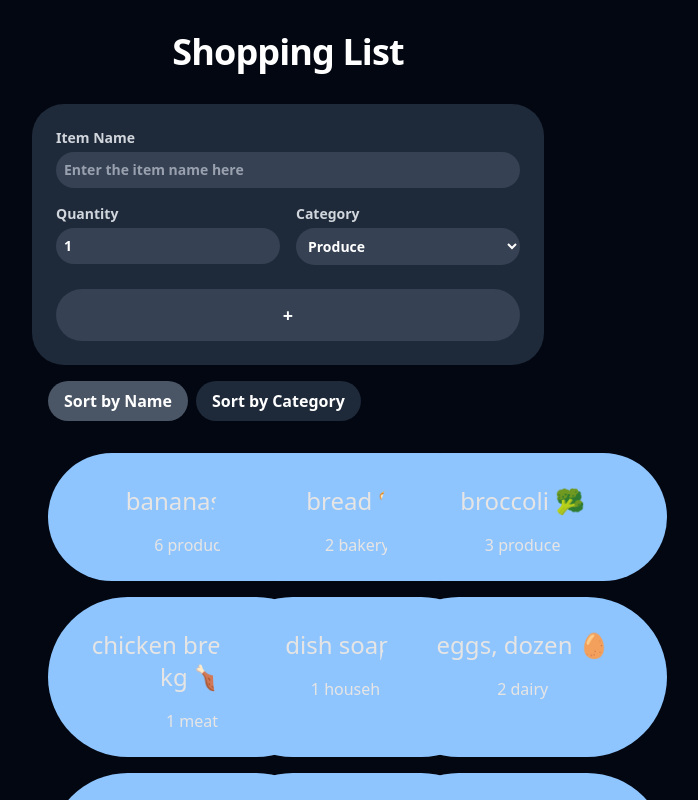
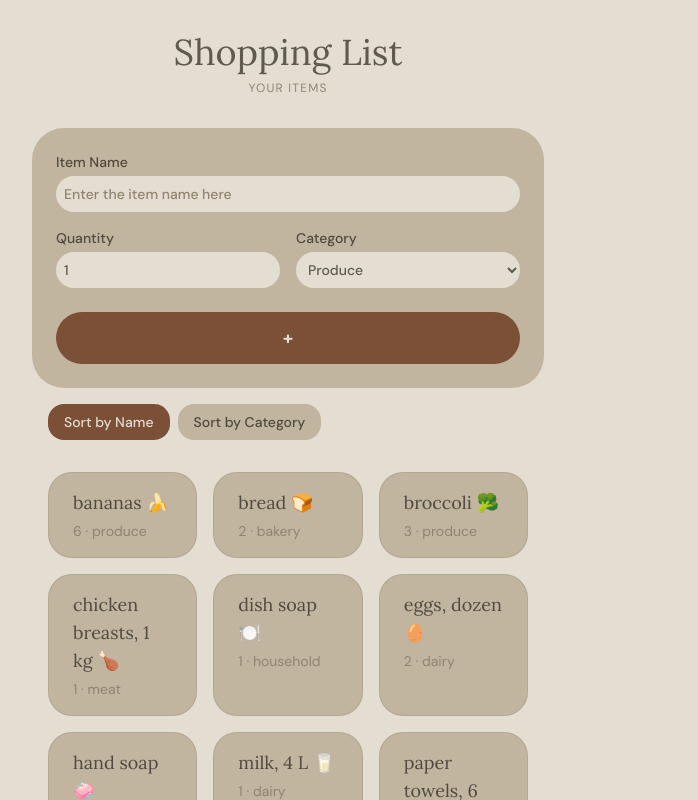
Before and after one commit to modulo-kaley/cprg306-assignments, a Next.js app: page /week-6 in a window 1280 px wide. Shown: the top 800 px of the page, without its empty margins (352-1050 px from the left). Built offline with nearby package versions, Linux system fonts and the light colour scheme.

Commit message:
mass styling configuration with claude using styling plan

```diff
--- a/app/week-6/Item.js
+++ b/app/week-6/Item.js
@@ -1,9 +1,18 @@
-export default function Item({name, quantity, category}){
-    return (
-        <li className="min-w-72 rounded-full border-double text-center text-stone-200 border-stone-600 p-4 shadow-cyan-800 bg-blue-300">
-            <h3 className="text-2xl m-4">{name}</h3>
-            <p className="justify-center mb-2">{quantity} {category}</p>
-        </li>
-
-    );
+export default function Item({ name, quantity, category }) {
+  return (
+    <li className="
+      rounded-lg
+      bg-earth-bison dark:bg-earth-soya
+      border border-earth-stonewall/30
+      px-6 py-4
+      flex flex-col gap-1
+    ">
+      <h3 className="font-serif text-lg text-earth-armadillo dark:text-earth-pearl">
+        {name}
+      </h3>
+      <p className="font-sans text-sm text-earth-stonewall dark:text-earth-oyster">
+        {quantity} · {category}
+      </p>
+    </li>
+  );
 }
--- a/app/week-6/ItemList.js
+++ b/app/week-6/ItemList.js
@@ -3,26 +3,30 @@ import Item from "./Item";
 import { useState } from "react";
 
 export default function ItemList({ items }) {
-    // --- Logic Zone ---
     const [sortBy, setSortBy] = useState("name");
     const sortedItems = [...items].sort((a, b) =>
-        // Read either a/b.name or a/b.category
-    a[sortBy].localeCompare(b[sortBy])
+        a[sortBy].localeCompare(b[sortBy])
     );
 
     return (
-        // --- Display Zone ---
-        // * React Fragment *
         <>
             <div className="flex gap-2 p-4">
                 <button
                     onClick={() => setSortBy("name")}
-                    className={`px-4 py-2 rounded-lg font-semibold ${sortBy === "name" ? "bg-gray-600" : "bg-gray-800"}`}>
+                    className={`px-4 py-2 rounded-md font-sans font-medium text-sm transition-colors duration-200 ${
+                        sortBy === "name"
+                        ? "bg-earth-copper text-earth-pearl"
+                        : "bg-earth-bison dark:bg-earth-soya text-earth-armadillo dark:text-earth-pearl hover:bg-earth-stonewall hover:text-earth-pearl"
+                    }`}>
                     Sort by Name
                 </button>
                 <button
                     onClick={() => setSortBy("category")}
-                    className={`px-4 py-2 rounded-lg font-semibold ${sortBy === "category" ? "bg-gray-600" : "bg-gray-800"}`}>
+                    className={`px-4 py-2 rounded-md font-sans font-medium text-sm transition-colors duration-200 ${
+                        sortBy === "category"
+                        ? "bg-earth-copper text-earth-pearl"
+                        : "bg-earth-bison dark:bg-earth-soya text-earth-armadillo dark:text-earth-pearl hover:bg-earth-stonewall hover:text-earth-pearl"
+                    }`}>
                     Sort by Category
                 </button>
             </div>
--- a/app/week-6/NewItem.js
+++ b/app/week-6/NewItem.js
@@ -19,14 +19,14 @@ export default function NewItem({ onAddItem }){
     };
 
     return (
-        <form onSubmit={handleSubmit} className="flex flex-col gap-4 bg-gray-800 rounded-xl p-6">
+        <form onSubmit={handleSubmit} className="flex flex-col gap-4 bg-earth-bison dark:bg-earth-soya rounded-xl p-6">
             <label
                 htmlFor="name"
-                className="flex flex-col gap-1 text-sm font-semibold text-gray-300">
+                className="flex flex-col gap-1 font-sans text-sm font-medium text-earth-armadillo dark:text-earth-pearl">
                 Item Name
                 <input
                     id="name"
-                    className="w-full p-2 rounded-lg bg-gray-700 text-white placeholder-gray-400 focus:outline-none focus:ring-2 focus:ring-gray-500"
+                    className="w-full p-2 rounded-lg bg-earth-pearl dark:bg-earth-armadillo text-earth-soya dark:text-earth-pearl placeholder-earth-stonewall focus:outline-none focus:ring-2 focus:ring-earth-copper"
                     type="text"
                     placeholder="Enter the item name here"
                     value={name}
@@ -38,11 +38,11 @@ export default function NewItem({ onAddItem }){
             <div className="flex gap-4">
                 <label
                     htmlFor="quantity"
-                    className="flex flex-col gap-1 text-sm font-semibold text-gray-300 w-1/2">
+                    className="flex flex-col gap-1 font-sans text-sm font-medium text-earth-armadillo dark:text-earth-pearl w-1/2">
                     Quantity
                     <input
                         id="quantity"
-                        className="w-full p-2 rounded-lg bg-gray-700 text-white focus:outline-none focus:ring-2 focus:ring-gray-500"
+                        className="w-full p-2 rounded-lg bg-earth-pearl dark:bg-earth-armadillo text-earth-soya dark:text-earth-pearl focus:outline-none focus:ring-2 focus:ring-earth-copper"
                         type="number"
                         min="1"
                         max="99"
@@ -53,11 +53,11 @@ export default function NewItem({ onAddItem }){
 
                 <label
                     htmlFor="category"
-                    className="flex flex-col gap-1 text-sm font-semibold text-gray-300 w-1/2">
+                    className="flex flex-col gap-1 font-sans text-sm font-medium text-earth-armadillo dark:text-earth-pearl w-1/2">
                     Category
                     <select
                         id="category"
-                        className="w-full p-2 rounded-lg bg-gray-700 text-white focus:outline-none focus:ring-2 focus:ring-gray-500"
+                        className="w-full p-2 rounded-lg bg-earth-pearl dark:bg-earth-armadillo text-earth-soya dark:text-earth-pearl focus:outline-none focus:ring-2 focus:ring-earth-copper"
                         value={category}
                         onChange={(event) => setCategory(event.target.value)}
                     >
@@ -72,7 +72,7 @@ export default function NewItem({ onAddItem }){
 
             <button
                 type="submit"
-                className="w-full mt-2 p-3 rounded-xl bg-gray-700 hover:bg-gray-600 transition-colors font-bold text-lg text-white">
+                className="w-full mt-2 p-3 rounded-xl bg-earth-copper hover:bg-earth-brown dark:hover:bg-earth-brown transition-colors duration-200 font-sans font-bold text-lg text-earth-pearl">
                 +
             </button>
         </form>
--- a/app/week-6/page.js
+++ b/app/week-6/page.js
@@ -10,9 +10,14 @@ export default function Page(){
         setItems([...items, newItem]);
     };
 return(
-    <main className="min-h-screen flex flex-col items-center justify-center p-8 bg-gray-950 text-white">
+    <main className="min-h-screen flex flex-col items-center p-8 bg-earth-pearl dark:bg-earth-armadillo">
         <section className="w-full max-w-lg">
-            <h1 className="text-4xl font-bold mb-8 tracking-tight text-center">Shopping List</h1>
+            <h1 className="font-serif text-4xl text-earth-soya dark:text-earth-pearl mb-2 text-center">
+                Shopping List
+            </h1>
+            <p className="font-sans text-xs uppercase tracking-widest text-earth-stonewall dark:text-earth-oyster text-center mb-8">
+                Your items
+            </p>
             <NewItem onAddItem={handleAddItem}/>
             <ItemList items={items}/>
         </section>
```
